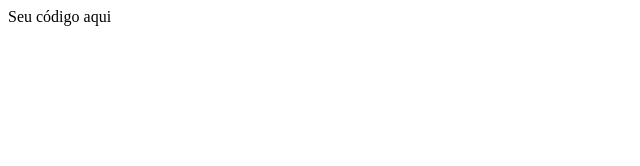
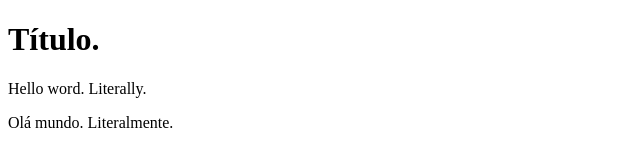
Before and after one commit to WilliamBronzo/Teste, a plain HTML site: page index.html in a window 1280 px wide. Shown: the whole page, without its empty margins (0-640 px from the left). Drawn offline with Linux system fonts and the light colour scheme.

Commit message:
Update index.html

```diff
--- a/index.html
+++ b/index.html
@@ -5,6 +5,8 @@
     <title>Título da página</title>
 </head>
 <body>
-    Seu código aqui
+    <h1>Título.</h1>
+    <p>Hello word. Literally.</p>
+    <p>Olá mundo. Literalmente.</p>
 </body>
 </html>
```
